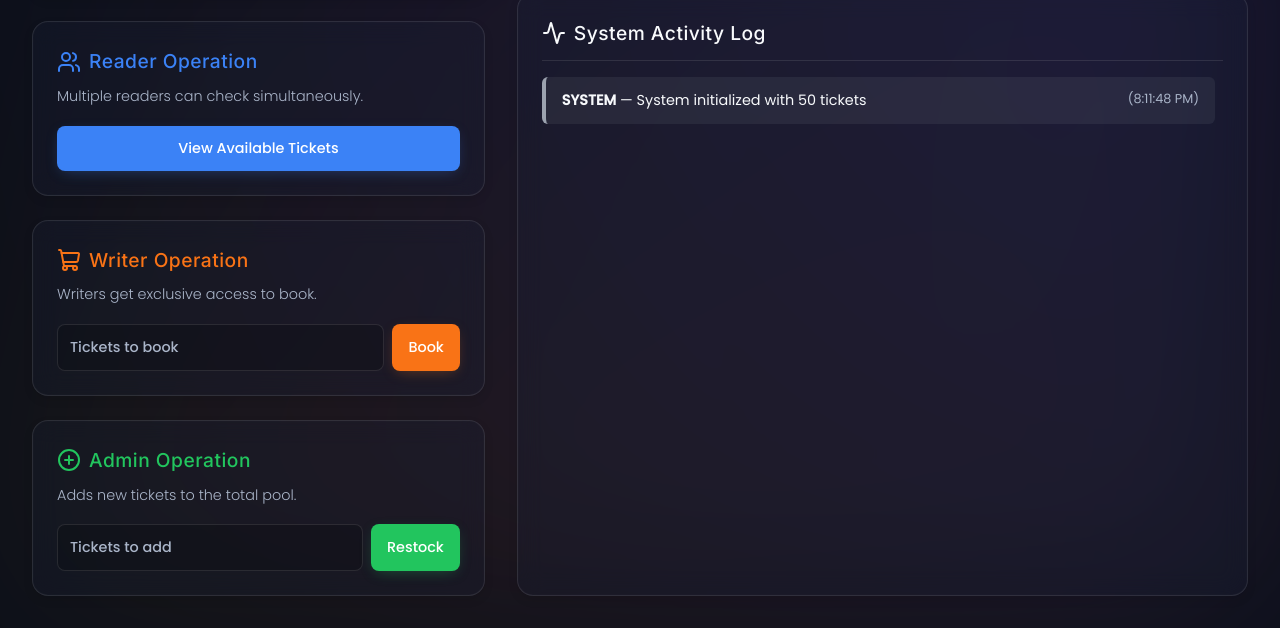
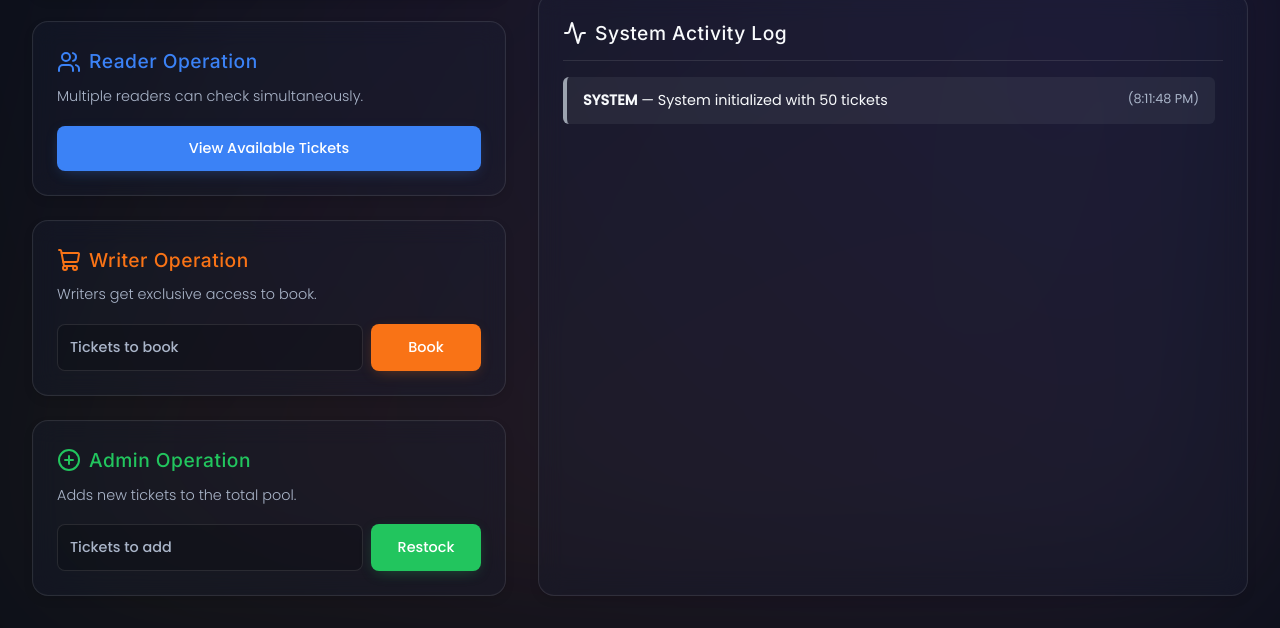
Before and after one commit to saket-0/Operating-Systems, a plain HTML site: page index.html in a window 1280 px wide. Shown: the part 172-800 px from the top of the page. Drawn offline with nearby package versions, Linux system fonts and the light colour scheme.

Commit message:
Final Version

```diff
--- a/style.css
+++ b/style.css
@@ -345,3 +345,9 @@ header {
     grid-template-columns: 1fr; /* Stack stats */
   }
 }
+
+/* --- Added for consistent button sizing --- */
+.input-row button {
+  flex-shrink: 0; /* Prevents button from shrinking */
+  width: 110px;   /* Sets a consistent width for 'Book' and 'Restock' */
+}
```
